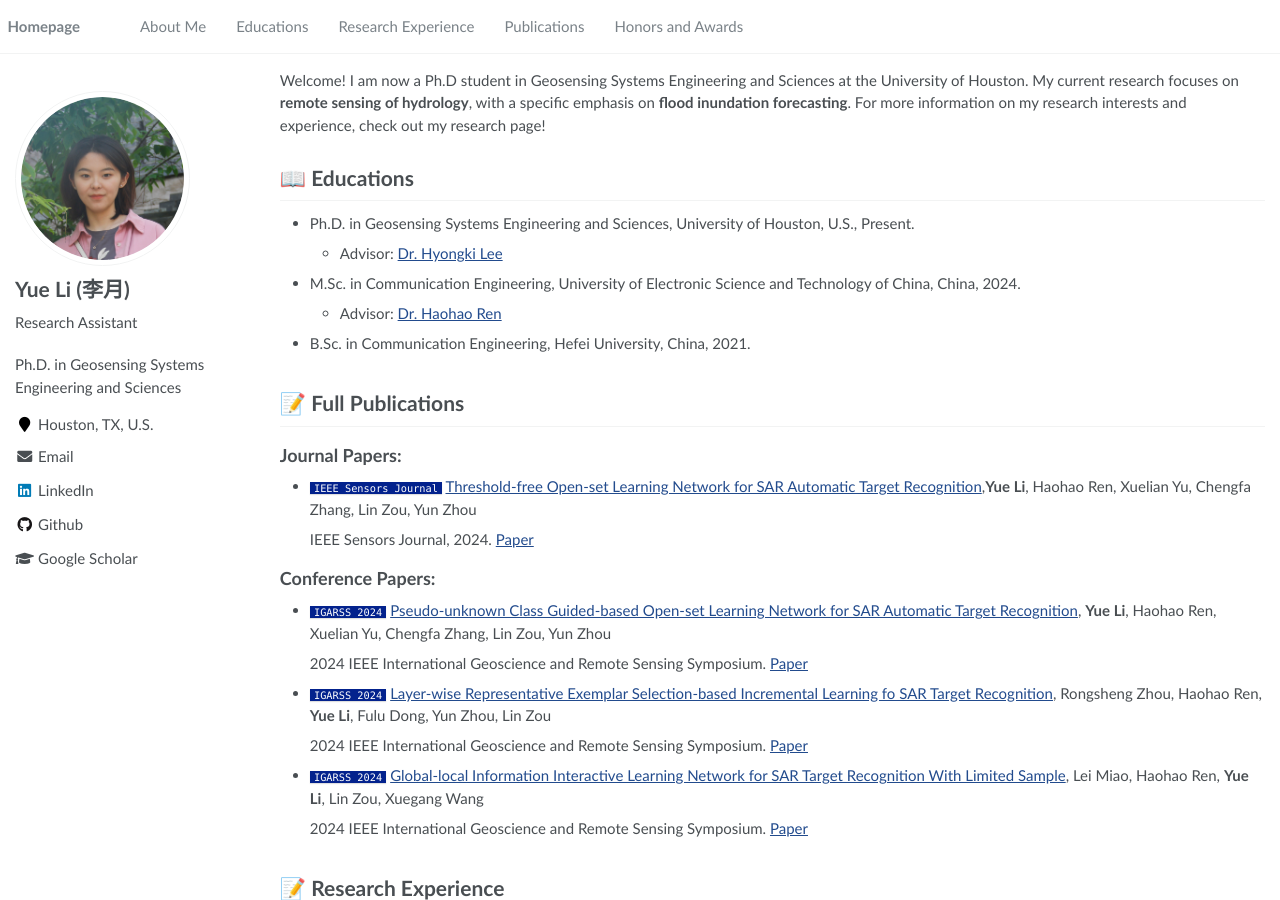
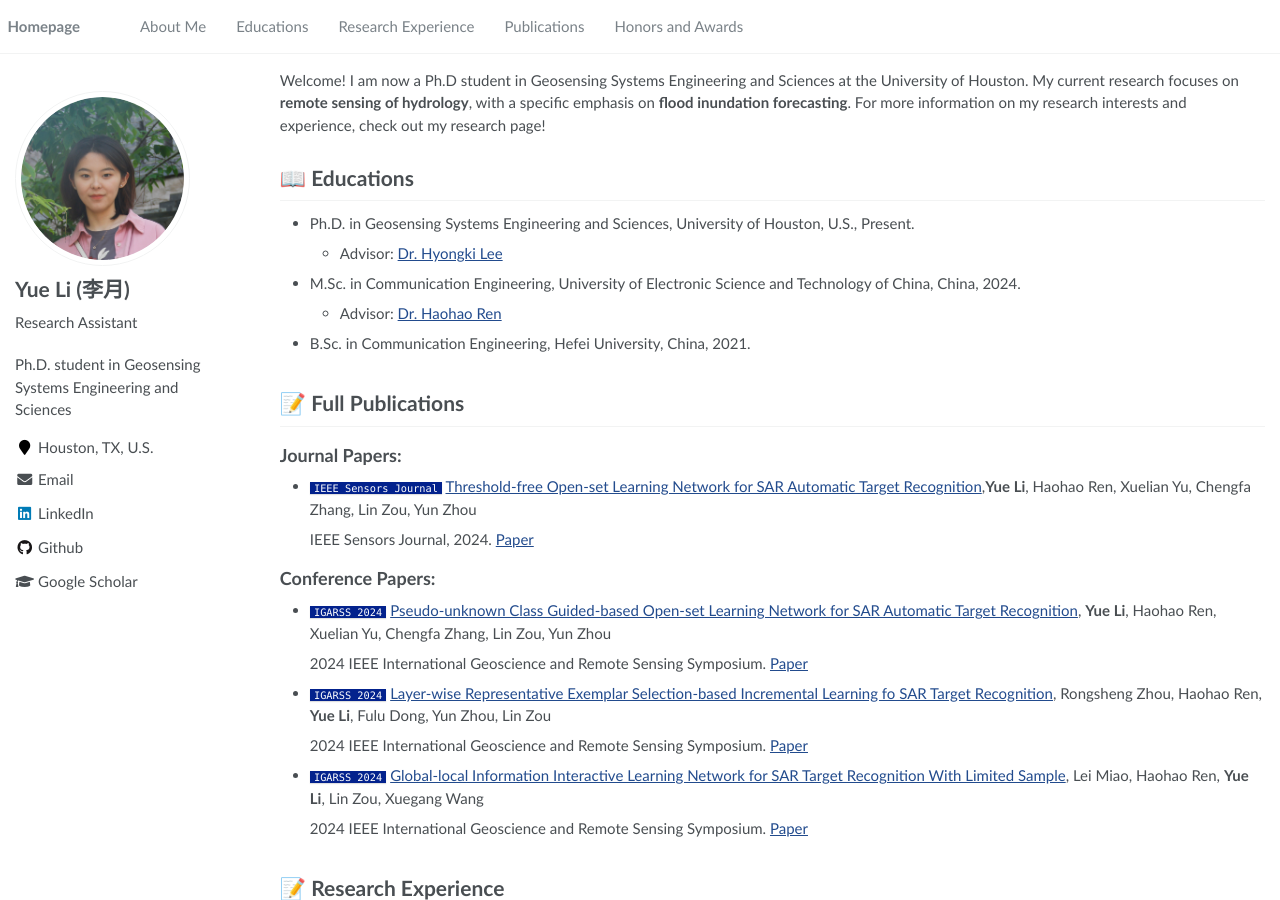
Before and after one commit to LunaLeeYue/LunaLeeYue.github.io, a Jekyll site: the page built from _pages/about.md, in a window 1280 px wide and 900 px high. Built offline with Jekyll 4.4.1, drawn with Linux system fonts in a browser that asks for light colours.

Commit message:
Update _config.yml

```diff
--- a/_config.yml
+++ b/_config.yml
@@ -7,7 +7,7 @@
 
 # Site Settings
 title                    : "Yue Li"
-description              : "Ph.D. in Geosensing Systems Engineering and Sciences"
+description              : "Ph.D. student in Geosensing Systems Engineering and Sciences"
 # repository               : "LunaLeeYue/LunaLeeYue.github.io"
 google_scholar_stats_use_cdn : true
 
```
